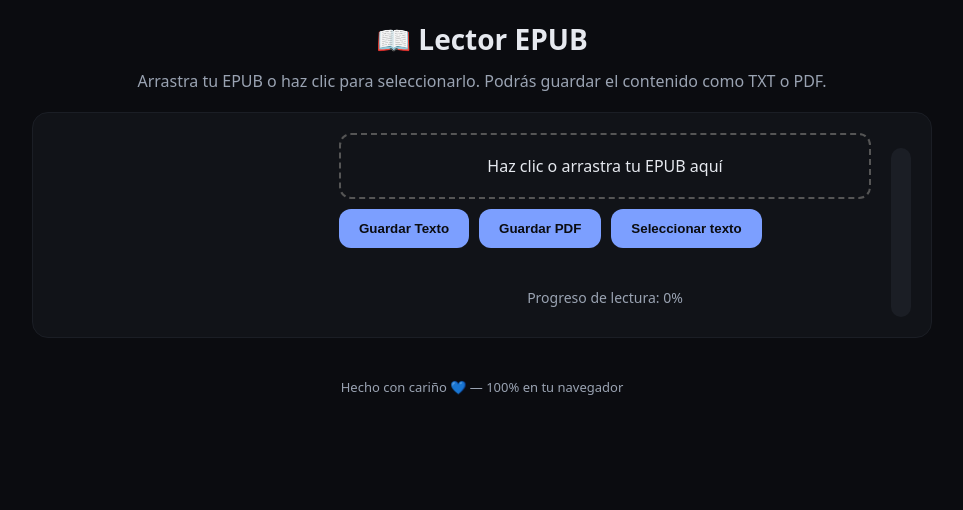
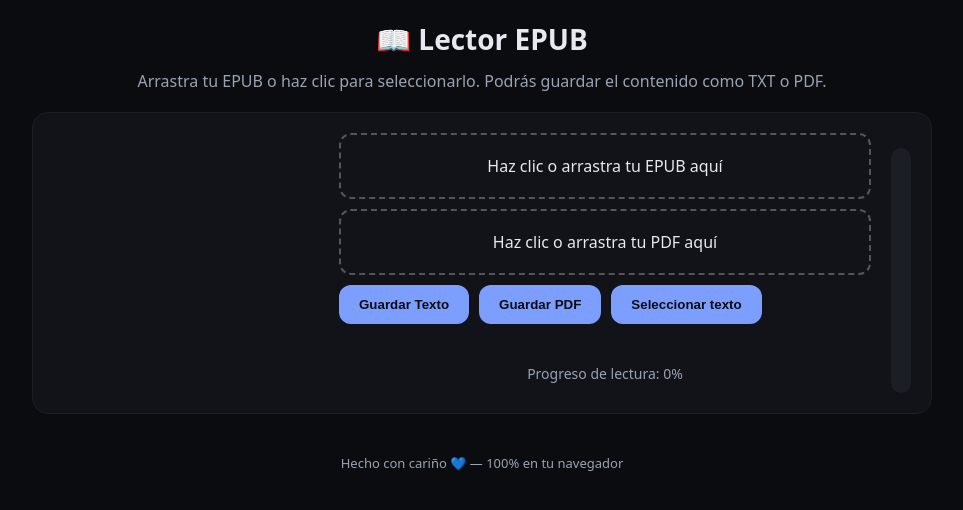
Before and after one commit to KajiiNarumi/iasuarezv, a Jekyll site: the page epubtopdf.html, which Jekyll copies as it is, in a window 1280 px wide. Shown: the top 510 px of the page, without its empty margins (158-1121 px from the left). Built offline with Jekyll 4.4.1, drawn with Linux system fonts in a browser that asks for light colours; some of the changed lines change nothing that is shown.

Commit message:
Update epubtopdf.html

```diff
--- a/epubtopdf.html
+++ b/epubtopdf.html
@@ -34,10 +34,17 @@
     <img id="cover" alt="Portada del EPUB" hidden>
   </div>
   <div class="right">
+
     <label class="uploader" id="dropzone">
       Haz clic o arrastra tu EPUB aquí
       <input type="file" id="fileInput" accept=".epub">
     </label>
+
+    <label class="uploader" id="pdfDropzone">
+  Haz clic o arrastra tu PDF aquí
+  <input type="file" id="pdfInput" accept="application/pdf">
+</label>
+
     <div style="display:flex; gap:10px; flex-wrap:wrap;">
       <button class="btn" id="txtBtn" disabled>Guardar Texto</button>
       <button class="btn" id="pdfBtn" disabled>Guardar PDF</button>
@@ -59,6 +66,8 @@
 
 <script src="https://cdnjs.cloudflare.com/ajax/libs/jszip/3.10.1/jszip.min.js"></script>
 <script src="https://cdnjs.cloudflare.com/ajax/libs/jspdf/2.5.1/jspdf.umd.min.js"></script>
+<script src="https://cdnjs.cloudflare.com/ajax/libs/pdf.js/3.11.174/pdf.min.js"></script>
+
 
 <script>
 const dropzone = document.getElementById("dropzone");
@@ -70,13 +79,60 @@ const statusEl = document.getElementById("status");
 const previewEl = document.getElementById("preview");
 const coverEl = document.getElementById("cover");
 
-let epubFile, textContent="";
+let epubFile, pdfFile, textContent="";
 
 dropzone.addEventListener("click", ()=>fileInput.click());
 dropzone.addEventListener("dragover", e => { e.preventDefault(); dropzone.classList.add("dragover"); });
 dropzone.addEventListener("dragleave", ()=>dropzone.classList.remove("dragover"));
 dropzone.addEventListener("drop", e => { e.preventDefault(); dropzone.classList.remove("dragover"); handleFile(e.dataTransfer.files[0]); });
 fileInput.addEventListener("change", e => handleFile(e.target.files[0]));
+
+const pdfDropzone = document.getElementById("pdfDropzone");
+const pdfInput = document.getElementById("pdfInput");
+
+pdfDropzone.addEventListener("click", ()=>pdfInput.click());
+pdfDropzone.addEventListener("dragover", e => { e.preventDefault(); pdfDropzone.classList.add("dragover"); });
+pdfDropzone.addEventListener("dragleave", ()=>pdfDropzone.classList.remove("dragover"));
+pdfDropzone.addEventListener("drop", e => { e.preventDefault(); pdfDropzone.classList.remove("dragover"); handlePDF(e.dataTransfer.files[0]); });
+pdfInput.addEventListener("change", e => handlePDF(e.target.files[0]));
+
+async function handlePDF(file){
+  if(!file || !file.name.endsWith(".pdf")) return;
+pdfFile = file;  // guardar referencia para el nombre del TXT
+
+  statusEl.textContent = "Procesando PDF...";
+  previewEl.textContent = "";
+  textContent = "";
+
+  const reader = new FileReader();
+  reader.onload = async function () {
+    const typedarray = new Uint8Array(this.result);
+    const pdf = await pdfjsLib.getDocument({ data: typedarray }).promise;
+    let accumulatedText = "";
+
+    for(let i=1; i<=pdf.numPages; i++){
+      const page = await pdf.getPage(i);
+      const text = await page.getTextContent();
+      const pageText = text.items.map(item=>item.str).join(" ");
+      accumulatedText += `\n--- Página ${i} ---\n` + pageText + "\n";
+    }
+
+    previewEl.textContent = accumulatedText.trim() || "No se detectó texto seleccionable en el PDF.";
+    textContent = accumulatedText;
+    statusEl.textContent = "PDF cargado ✅, ahora puedes guardarlo como TXT";
+    txtBtn.disabled = pdfBtn.disabled = selectBtn.disabled = false;
+
+    // Ocultar ambos uploaders cuando se carga un archivo
+pdfDropzone.remove();    // quitar uploader PDF
+dropzone?.remove();      // quitar uploader EPUB si existe
+pdfBtn.remove();
+
+
+
+  };
+  reader.readAsArrayBuffer(file);
+}
+
 
 async function handleFile(file){
   if(!file || !file.name.endsWith(".epub")) return;
@@ -128,7 +184,7 @@ async function handleFile(file){
 
 // Desactivar/eliminar el uploader después de cargar el EPUB
 dropzone.remove(); // quita el div por completo
-
+pdfDropzone?.remove();   // quitar uploader PDF
 
 // Restaurar progreso de lectura para este EPUB
 await setReadingProgress(file);
@@ -143,7 +199,10 @@ function downloadFile(filename, content){
   a.click();
 }
 
-txtBtn.addEventListener("click", ()=> downloadFile(epubFile.name.replace(".epub",".txt"), textContent));
+txtBtn.addEventListener("click", ()=> {
+  const filename = (epubFile?.name || pdfFile?.name || "documento").replace(/\.(epub|pdf)$/i,"") + ".txt";
+  downloadFile(filename, textContent);
+});
 
 pdfBtn.addEventListener("click", ()=>{
   statusEl.textContent = "Generando PDF... esto puede tardar";
```
